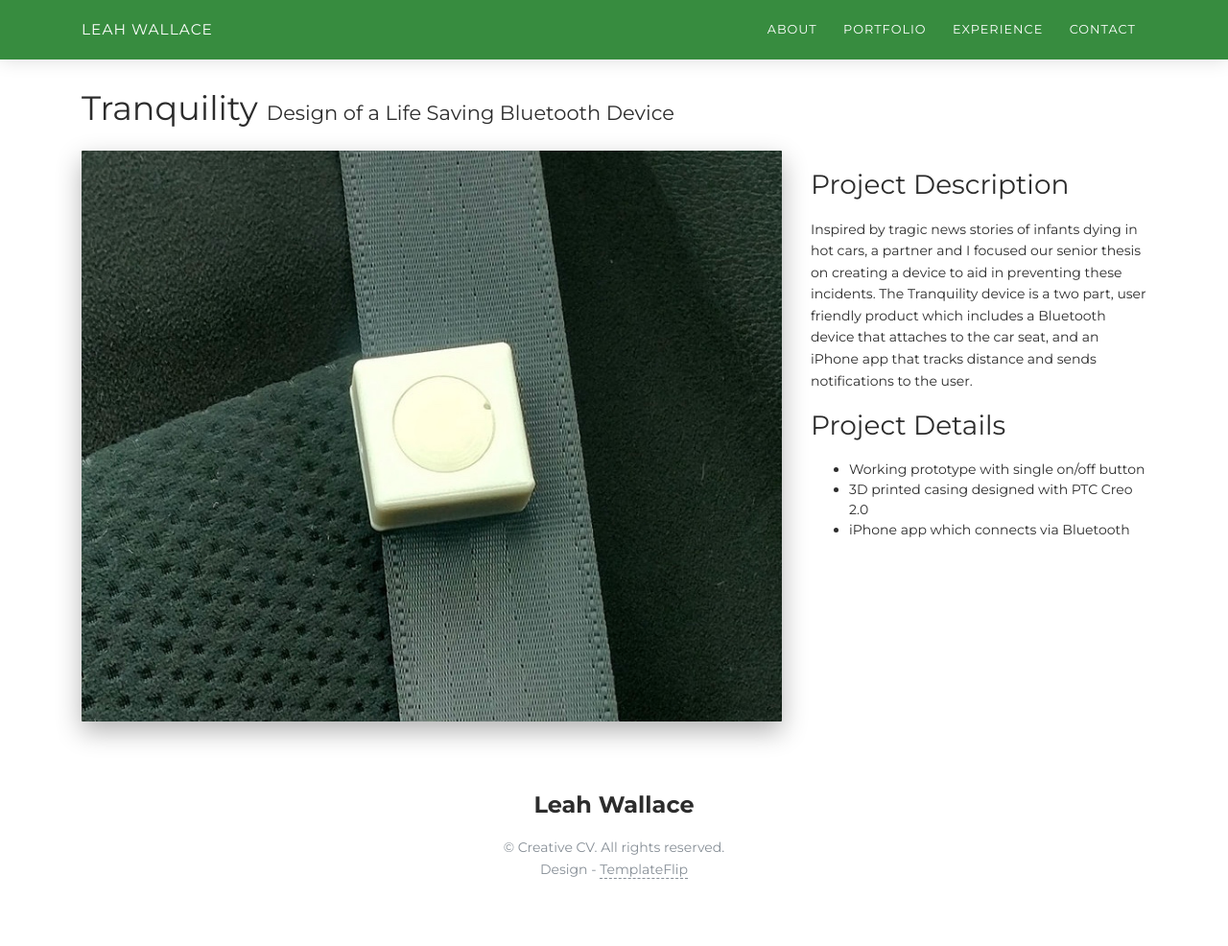
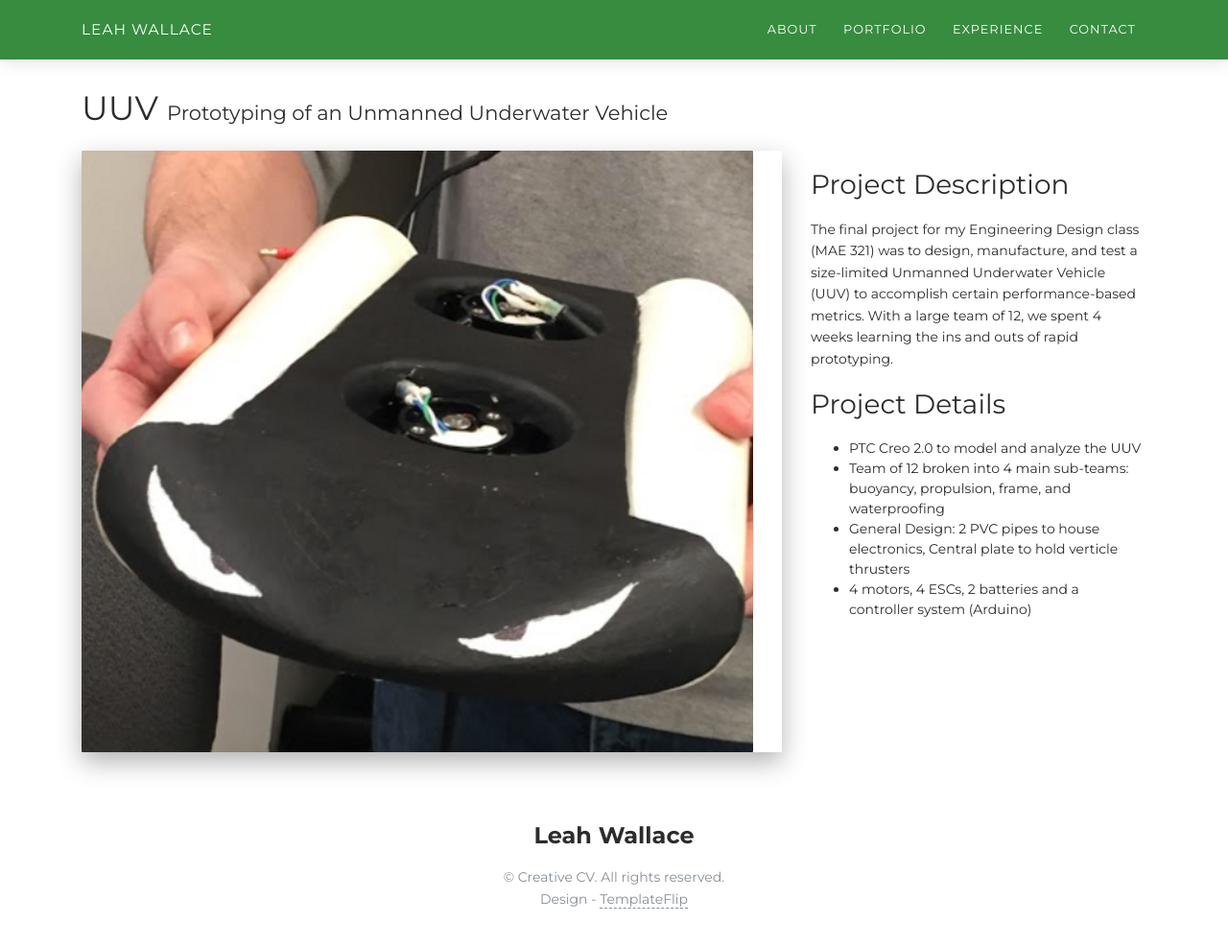
Before and after one commit to lwallace37/lwallace37.github.io, a Jekyll site: the page UUV/index.html, which Jekyll copies as it is, in a window 1280 px wide and 988 px high. Shown: the whole window at 96% size. Built offline with Jekyll 4.4.1, drawn with Linux system fonts in a browser that asks for light colours; nearby versions of some CDN libraries.

Commit message:
Update UUV page

```diff
--- a/SaRR/index.html
+++ b/SaRR/index.html
@@ -38,7 +38,7 @@
   </div>
 </div>
 
-<div class="section" id="Tranquility">
+<div class="section" id="SaRR">
   <div class="container">
       <h2 class="my-4">SaRR
   <small>Prototyping of a Semi-Autonomous Search and Rescue Robot</small>
--- a/UUV/index.html
+++ b/UUV/index.html
@@ -4,7 +4,7 @@
     <meta charset="UTF-8">
     <meta http-equiv="X-UA-Compatible" content="IE=edge">
     <meta name="viewport" content="width=device-width, initial-scale=1">
-    <title>Tranquility Project</title>
+    <title>UUV</title>
     <meta name="description" content="Tranquility Project Page"/>
     <link href="https://fonts.googleapis.com/css?family=Montserrat:400,700,200" rel="stylesheet">
     <link href="https://maxcdn.bootstrapcdn.com/font-awesome/latest/css/font-awesome.min.css" rel="stylesheet">
@@ -40,26 +40,27 @@
 
 <div class="section" id="Tranquility">
   <div class="container">
-      <h2 class="my-4">Tranquility
-  <small>Design of a Life Saving Bluetooth Device</small>
+      <h2 class="my-4">UUV
+  <small>Prototyping of an Unmanned Underwater Vehicle</small>
 </h2>
     <div class="ml-auto mr-auto">
       <div class="row">
         <div class="col-md-8">
-          <div class="cc-porfolio-image img-raised" data-aos="fade-up" data-aos-anchor-placement="top-bottom"><a href="/images/TranquilityPrototype.jpg">
-              <figure class="cc-effect"><img src="/images/TranquilityPrototype.jpg" alt="Image"/>
+          <div class="cc-porfolio-image img-raised" data-aos="fade-up" data-aos-anchor-placement="top-bottom"><a href="/images/NellyFront.jpg">
+              <figure class="cc-effect"><img src="/images/NellyFront.jpg" alt="Image"/>
               </figure></a></div>
     </div>
     <div class="col-md-4">
       <h3 class="my-3">Project Description</h3>
-      <p>Inspired by tragic news stories of infants dying in hot cars, a partner and I focused our senior thesis on creating a device to aid in preventing these incidents.
-        The Tranquility device is a two part, user friendly product which includes a Bluetooth device that attaches to the car seat, and an iPhone app that tracks distance and sends notifications to the user.
+      <p>The final project for my Engineering Design class (MAE 321) was to design, manufacture, and test a size-limited Unmanned Underwater Vehicle (UUV) to accomplish certain performance-based metrics.
+        With a large team of 12, we spent 4 weeks learning the ins and outs of rapid prototyping.
       </p>
       <h3 class="my-3">Project Details</h3>
       <ul>
-        <li>Working prototype with single on/off button</li>
-        <li>3D printed casing designed with PTC Creo 2.0</li>
-        <li>iPhone app which connects via Bluetooth</li>
+        <li>PTC Creo 2.0 to model and analyze the UUV</li>
+        <li>Team of 12 broken into 4 main sub-teams: buoyancy, propulsion, frame, and waterproofing</li>
+        <li>General Design: 2 PVC pipes to house electronics, Central plate to hold verticle thrusters</li>
+        <li>4 motors, 4 ESCs, 2 batteries and a controller system (Arduino)</li>
       </ul>
     </div>
     </dig>
```
